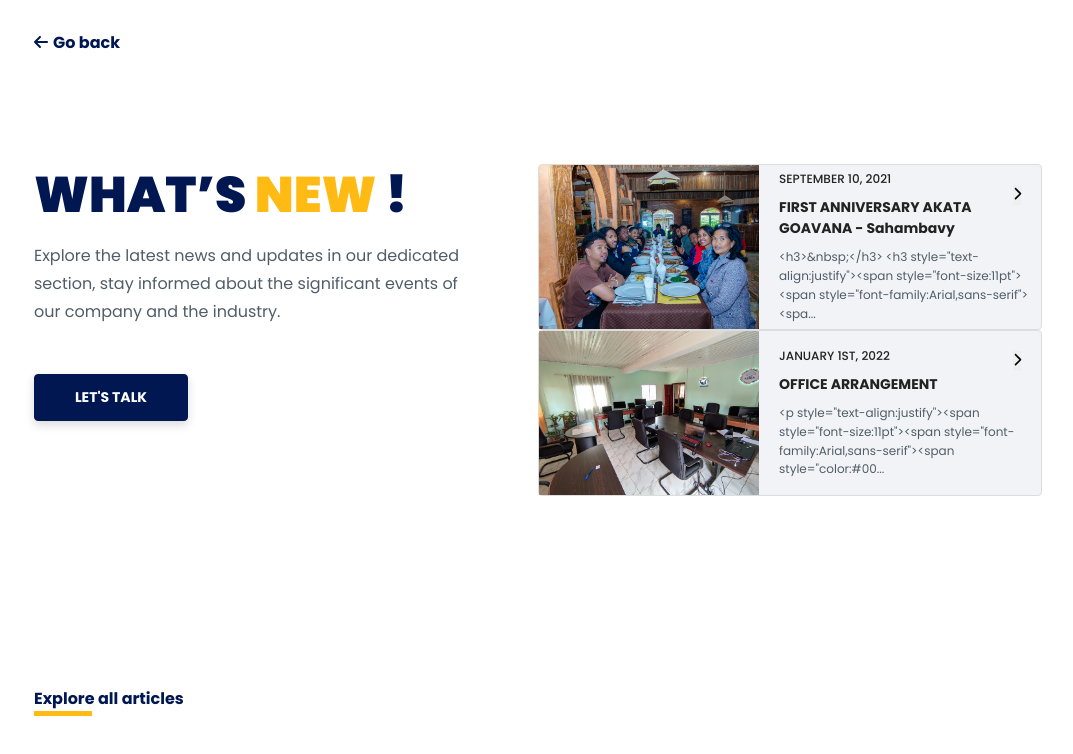
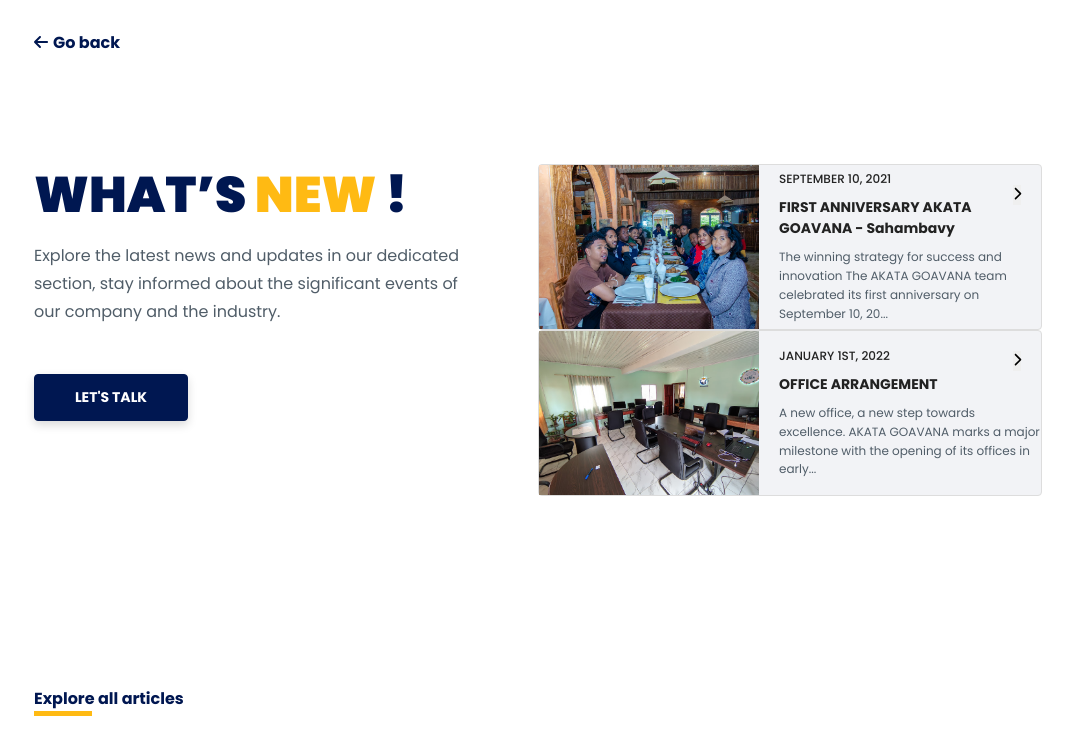
Before and after one commit to maxime-dot/website3, a Next.js app: page /articles in a window 1280 px wide. Shown: the top 754 px of the page, without its empty margins (102-1175 px from the left). Built offline with nearby package versions, Linux system fonts and the light colour scheme.

Commit message:
refactor: change title and description.

```diff
--- a/src/app/articles/page.tsx
+++ b/src/app/articles/page.tsx
@@ -106,7 +106,7 @@
                   <span className="date">{data.date}</span>
                   <h3 className="title">{data.title}</h3>
                   <p className="content akata-text-small">
-                    {truncate(data.content, 127)}
+                    {truncate(data.smallContent, 127)}
                   </p>
                 </div>
               </div>
--- a/src/components/sections/testimonial/Testimonial.tsx
+++ b/src/components/sections/testimonial/Testimonial.tsx
@@ -98,7 +98,7 @@
               viewport={{ once: true }}
               className="akata-title-strong group-title"
             >
-              our long-standing <span>partners</span>
+              long-standing <span>partners</span>
             </motion.h2>
             <motion.p
               initial={{ opacity: 0, y: 30 }}
```
